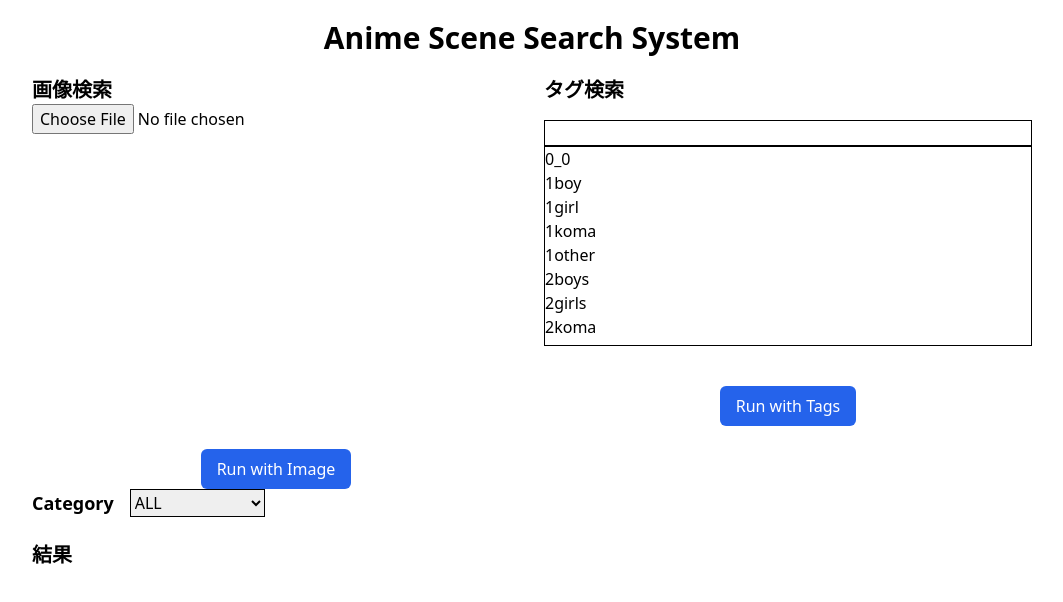
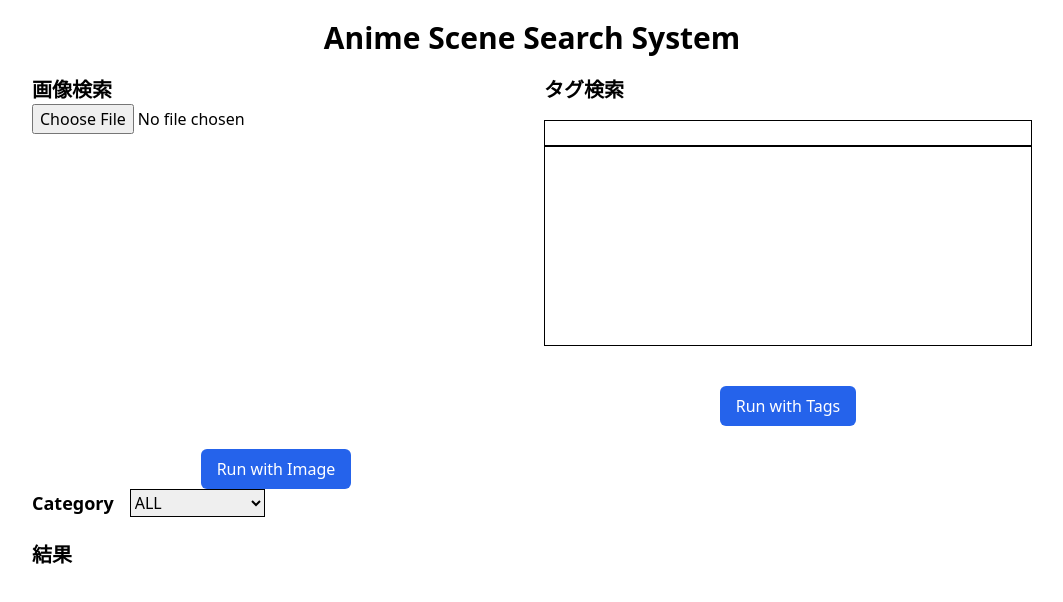
Before and after one commit to shooh25/anime_search_sys, a React (Vite) app: page / in a window 1280 px wide. Shown: the top 602 px of the page, without its empty margins (108-1171 px from the left). Built offline with nearby package versions, Linux system fonts and the light colour scheme.

Commit message:
fix: performance of tagInput

```diff
--- a/src/components/TagInput.tsx
+++ b/src/components/TagInput.tsx
@@ -1,5 +1,6 @@
 import React, { ChangeEventHandler, useState } from 'react'
 import { taggingList } from '../utils/constants'
+
 
 type Props = {
   inputTags: string[];
@@ -9,17 +10,18 @@ type Props = {
 
 const TagInput: React.FC<Props> = ({ inputTags, setInputTags, handleSearchWithTags }) => {
   const [inputText, setInputText] = useState<string>("") // text in the input box
-  const [suggestedTags, setsuggestedTags] = useState<string[]>(taggingList) // suggested tags while typing texts
+  const [suggestedTags, setsuggestedTags] = useState<string[]>(['']) // suggested tags while typing texts
 
   const handleChangeText: ChangeEventHandler<HTMLInputElement> = ({ target }) => {
     const text = target.value
-    let matchedTags: string[] = []
-
-    if (text.length > 0) {
-      matchedTags = taggingList.filter((tag) => {
-        return tag.match(new RegExp(`${text}`, "gi"));
-      })
-      setsuggestedTags(matchedTags)
+    if (text.length > 1) {
+      setsuggestedTags(
+        taggingList.filter((tag) => {
+          return tag.match(new RegExp(`${text}`, "gi"));
+        })
+      )
+    } else {
+      setsuggestedTags([''])
     }
     setInputText(text)
   }
@@ -28,7 +30,6 @@ const TagInput: React.FC<Props> = ({ inputTags, setInputTags, handleSearchWithTa
     if (!tag || inputTags.includes(tag)) {
       return
     }
-    setInputText("")
     setInputTags([...inputTags, tag]) // add clicked tag
   }
 
@@ -62,7 +63,7 @@ const TagInput: React.FC<Props> = ({ inputTags, setInputTags, handleSearchWithTa
           {suggestedTags.map((tag, i) => (
             <li
               key={i}
-              className='hover:bg-blue-500'
+              className='cursor-pointer hover:bg-blue-400'
               onClick={() => { addTag(tag) }}
             >
               <p>{tag}</p>
```
Also changed, not shown: 1 other file (tests, documents, lock files or other folders).
